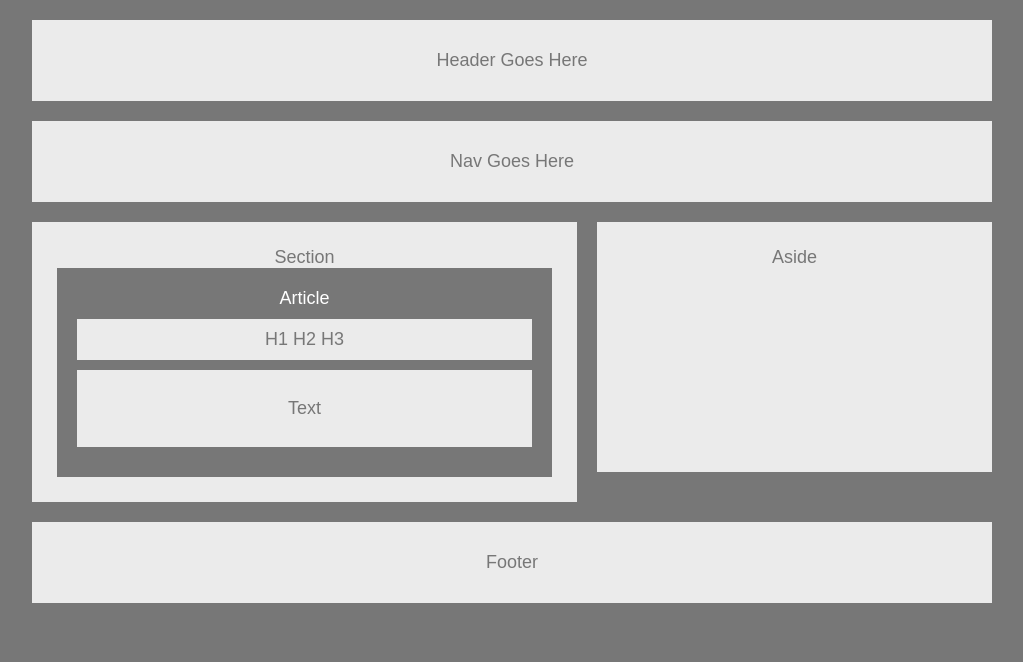
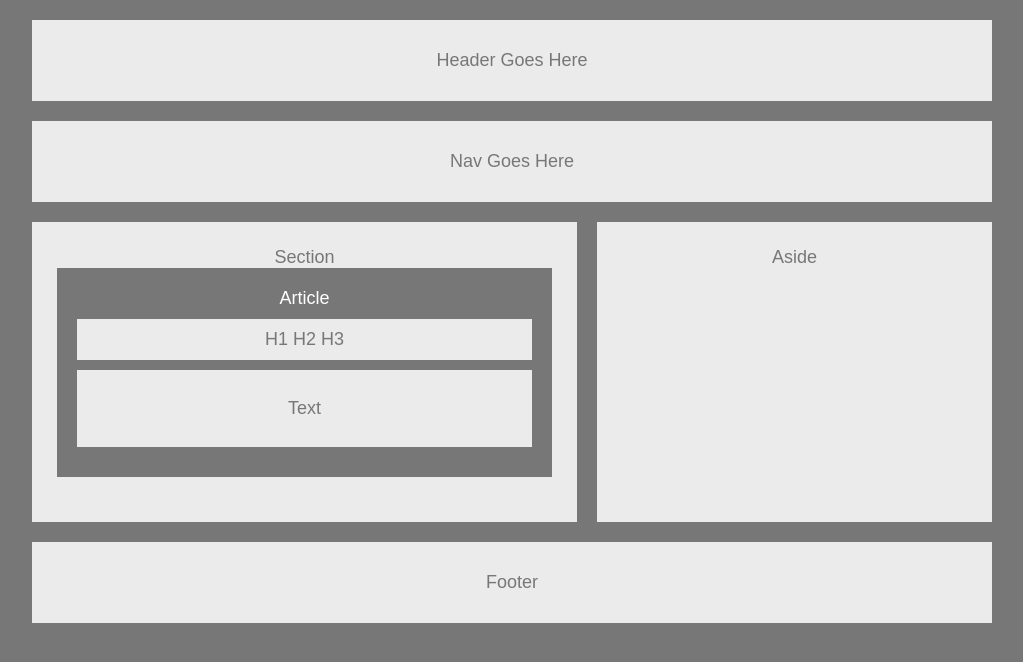
Before and after one commit to peraltawave/HW-Wireframe, a plain HTML site: page index.html in a window 1280 px wide. Shown: the whole page, without its empty margins (128-1151 px from the left). Drawn offline with Linux system fonts and the light colour scheme.

Commit message:
commit four

```diff
--- a/style.css
+++ b/style.css
@@ -74,12 +74,13 @@ p {
 }
 #section {
     padding: 25px;
+    min-height: 300px;
 }
 
 #aside {
     padding: 25px;
     width: 395px;
-    height: 250px;
+    min-height: 300px;
     background-color: #ebebeb;
     float: left;
 }
```
